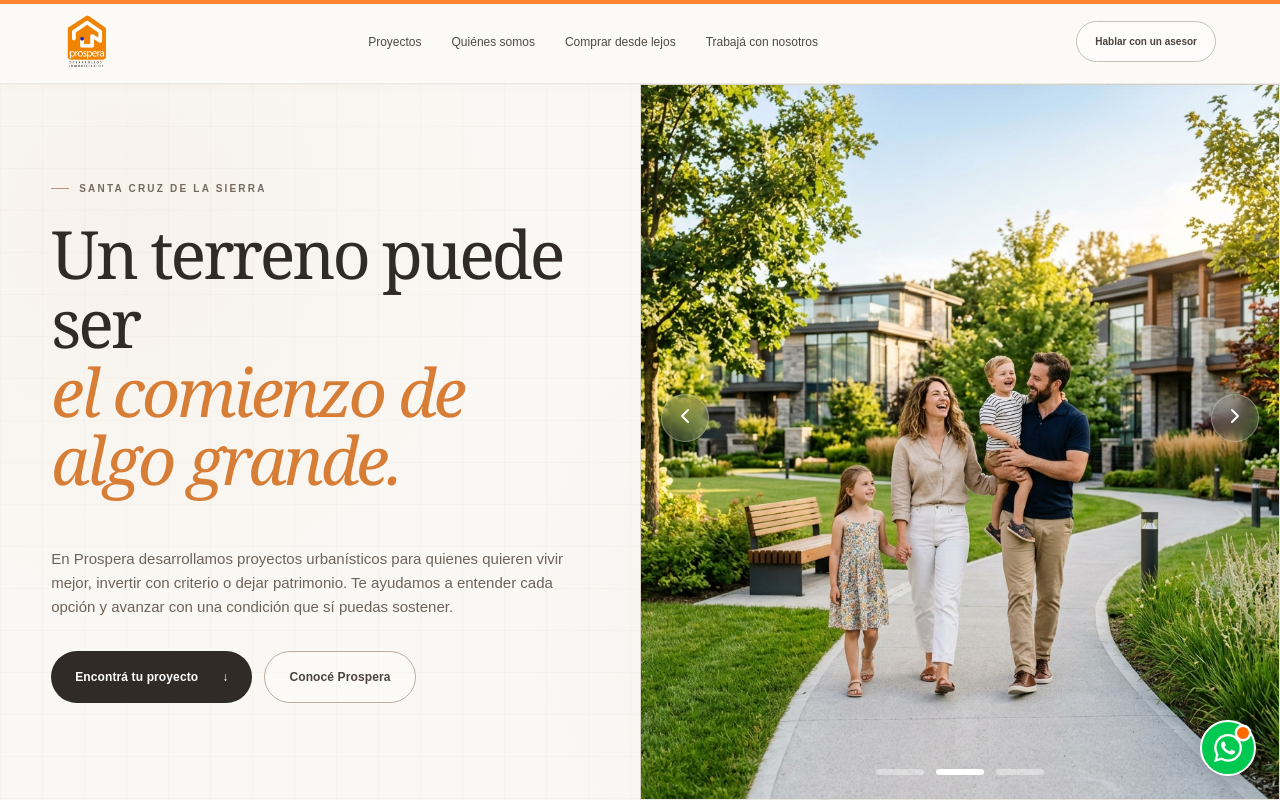
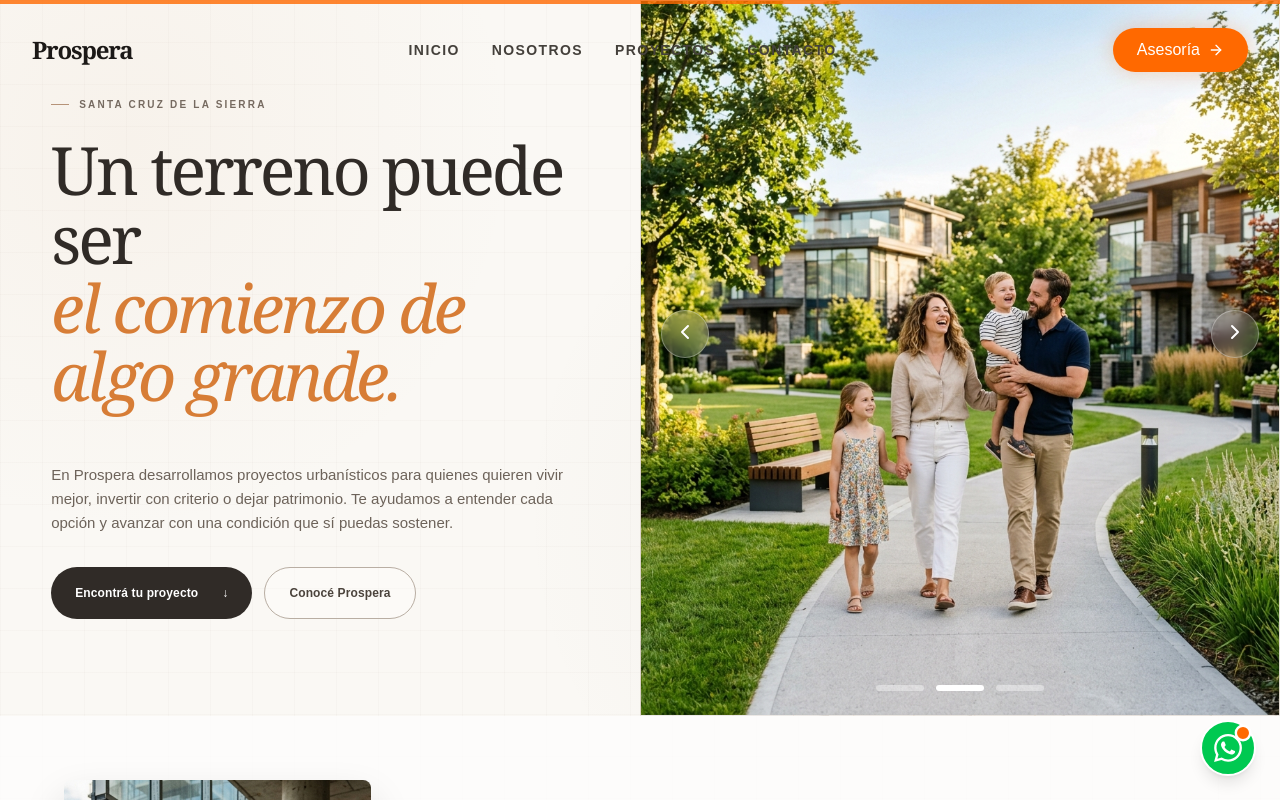
Before and after one commit to jabarmagdiel/Prospera, a Next.js app: page / in a window 1280 px wide. Shown: the top 800 px of the page. Built offline with nearby package versions, Linux system fonts and the light colour scheme.

Commit message:
Fix: remover marca de prototipo, arreglar CTAs, ocultar admin y unificar header

```diff
--- a/components/corporate-home.tsx
+++ b/components/corporate-home.tsx
@@ -8,6 +8,7 @@ import { motion, useScroll, useTransform } from "framer-motion";
 import { ProjectCardCarousel } from "./project-card-carousel";
 import { PaymentSimulator } from "./payment-simulator";
 import { SmartWhatsapp } from "./smart-whatsapp";
+import { Header } from "./header";
 
 export function CorporateHome({ onOpenProject, content, projects }: { onOpenProject: (project: Project) => void, content?: any, projects?: any[] }) {
   const [toast, setToast] = useState("");
@@ -36,18 +37,7 @@ export function CorporateHome({ onOpenProject, content, projects }: { onOpenProj
         style={{ scaleX: scrollYProgress, transformOrigin: "0% 50%" }}
         className="fixed top-0 left-0 right-0 h-1 z-[100] bg-orange-500/80"
       />
-      <header className="corp-header" style={{ display: 'flex', alignItems: 'center', justifyContent: 'space-between', padding: '0 5%' }}>
-        <a href="#inicio" aria-label="Prospera, inicio" style={{ display: 'flex', alignItems: 'center' }}>
-          <img src="/brand/prospera.png" alt="Prospera Desarrollos Inmobiliarios" style={{ height: '55px', width: 'auto', objectFit: 'contain' }}/>
-        </a>
-        <nav aria-label="Navegación de Prospera">
-          <a href="#proyectos">Proyectos</a>
-          <a href="#nosotros">Quiénes somos</a>
-          <a href="#distancia">Comprar desde lejos</a>
-          <a href="#trabaja">Trabajá con nosotros</a>
-        </nav>
-        <button className="corp-contact">Hablar con un asesor</button>
-      </header>
+      <Header />
 
       <section className="corp-hero" id="inicio">
         <motion.div
@@ -60,8 +50,8 @@ export function CorporateHome({ onOpenProject, content, projects }: { onOpenProj
           <motion.h1 variants={fadeUp}>Un terreno puede ser<br/><em>el comienzo de algo grande.</em></motion.h1>
           <motion.p variants={fadeUp}>En Prospera desarrollamos proyectos urbanísticos para quienes quieren vivir mejor, invertir con criterio o dejar patrimonio. Te ayudamos a entender cada opción y avanzar con una condición que sí puedas sostener.</motion.p>
           <motion.div variants={fadeUp} className="hero-actions">
-            <motion.button whileHover={{ scale: 1.05 }} whileTap={{ scale: 0.95 }} className="button primary">Encontrá tu proyecto <span>↓</span></motion.button>
-            <motion.button whileHover={{ scale: 1.05, backgroundColor: "rgba(255,255,255,0.8)" }} whileTap={{ scale: 0.95 }} className="button ghost">Conocé Prospera</motion.button>
+            <motion.button whileHover={{ scale: 1.05 }} whileTap={{ scale: 0.95 }} className="button primary" onClick={() => window.location.href = '#proyectos'}>Encontrá tu proyecto <span>↓</span></motion.button>
+            <motion.button whileHover={{ scale: 1.05, backgroundColor: "rgba(255,255,255,0.8)" }} whileTap={{ scale: 0.95 }} className="button ghost" onClick={() => window.location.href = '#nosotros'}>Conocé Prospera</motion.button>
           </motion.div>
         </motion.div>
         <HeroCarousel />
@@ -192,7 +182,7 @@ export function CorporateHome({ onOpenProject, content, projects }: { onOpenProj
           <motion.p variants={fadeUp} className="eyebrow"><span></span> Tu decisión puede empezar desde cualquier lugar</motion.p>
           <motion.h2 variants={fadeUp}>Primero conocé.<br/><em>Después decidí si querés viajar.</em></motion.h2>
           <motion.p variants={fadeUp}>Si vivís en La Paz, Oruro o fuera de Bolivia, un asesor puede mostrarte el proyecto desde el terreno, responder tus preguntas e incorporar a tu familia en la videollamada.</motion.p>
-          <motion.button variants={fadeUp} className="button dark">Ver un proyecto en vivo <span>→</span></motion.button>
+          <motion.button variants={fadeUp} className="button dark" onClick={() => window.open('https://wa.me/59177820003', '_blank')}>Ver un proyecto en vivo <span>→</span></motion.button>
         </div>
       </motion.section>
 
@@ -208,7 +198,7 @@ export function CorporateHome({ onOpenProject, content, projects }: { onOpenProj
           <motion.p variants={fadeUp} className="eyebrow light"><span></span> Trabajá con nosotros</motion.p>
           <motion.h2 variants={fadeUp}>El futuro también se construye<br/><em>con las personas correctas.</em></motion.h2>
           <motion.p variants={fadeUp}>En Prospera valoramos la claridad, el compromiso, el trabajo en equipo y las ganas de crecer. Si te interesa aportar al desarrollo inmobiliario de Santa Cruz, queremos conocerte.</motion.p>
-          <motion.button variants={fadeUp} className="button work-button">Quiero ser parte de Prospera <span>→</span></motion.button>
+          <motion.button variants={fadeUp} className="button work-button" onClick={() => window.open('https://wa.me/59177820003', '_blank')}>Quiero ser parte de Prospera <span>→</span></motion.button>
         </div>
         <motion.div
           initial={{ opacity: 0, scale: 0.8, rotate: -2 }}
@@ -237,7 +227,7 @@ export function CorporateHome({ onOpenProject, content, projects }: { onOpenProj
           <h2>Tu primera decisión es empezar a mirar.</h2>
           <p>Decinos si buscás vivienda, inversión o patrimonio. Un asesor te ayudará a comparar proyectos sin apurarte.</p>
         </div>
-        <button className="button primary">Encontrar una opción para mí <span>→</span></button>
+        <button className="button primary" onClick={() => window.open('https://wa.me/59177820003', '_blank')}>Encontrar una opción para mí <span>→</span></button>
       </motion.section>
     </main>
   );
--- a/components/footer.tsx
+++ b/components/footer.tsx
@@ -45,7 +45,7 @@ export function Footer() {
         </div>
 
         <div className="max-w-6xl mx-auto mt-16 pt-8 border-t text-center flex flex-col sm:flex-row items-center justify-between gap-4" style={{ borderTopColor: '#e5e1d8' }}>
-          <small className="text-xs" style={{ color: '#a8a29e' }}>Prototipo corporativo · Contenido, disponibilidad y condiciones sujetos a validación de Prospera.</small>
+          <small className="text-xs" style={{ color: '#a8a29e' }}>Contenido, disponibilidad y condiciones sujetos a validación de Prospera.</small>
           <small className="text-xs" style={{ color: '#a8a29e' }}>© {new Date().getFullYear()} Prospera. Todos los derechos reservados.</small>
         </div>
       </footer>
--- a/components/header.tsx
+++ b/components/header.tsx
@@ -53,10 +53,7 @@ export function Header() {
 
             {/* Actions */}
             <div className="hidden md:flex items-center gap-4">
-              <a href="/admin" className={`flex items-center gap-2 text-sm font-bold tracking-widest uppercase transition-colors hover:text-orange-500 ${isScrolled ? 'text-stone-400' : 'text-stone-500'}`}>
-                <UserCircle className="w-5 h-5" /> Admin
-              </a>
-              <button className="bg-orange-500 hover:bg-orange-600 text-white px-6 py-2.5 rounded-full font-bold transition-all shadow-[0_0_20px_rgba(249,115,22,0.3)] hover:shadow-[0_0_30px_rgba(249,115,22,0.5)] flex items-center gap-2 text-sm">
+              <button className="bg-orange-500 hover:bg-orange-600 text-white px-6 py-2.5 rounded-full font-bold transition-all shadow-[0_0_20px_rgba(249,115,22,0.3)] hover:shadow-[0_0_30px_rgba(249,115,22,0.5)] flex items-center gap-2 text-sm" onClick={() => window.location.href = "https://wa.me/59177820003"}>
                 Asesoría <ArrowRight className="w-4 h-4" />
               </button>
             </div>
@@ -86,9 +83,6 @@ export function Header() {
                 {link.label}
               </a>
             ))}
-            <a href="/admin" className="mt-8 flex items-center gap-2 text-stone-400 hover:text-orange-500 font-bold uppercase tracking-widest">
-              <UserCircle className="w-5 h-5" /> Ingreso Administrador
-            </a>
           </nav>
         </div>
       )}
```
